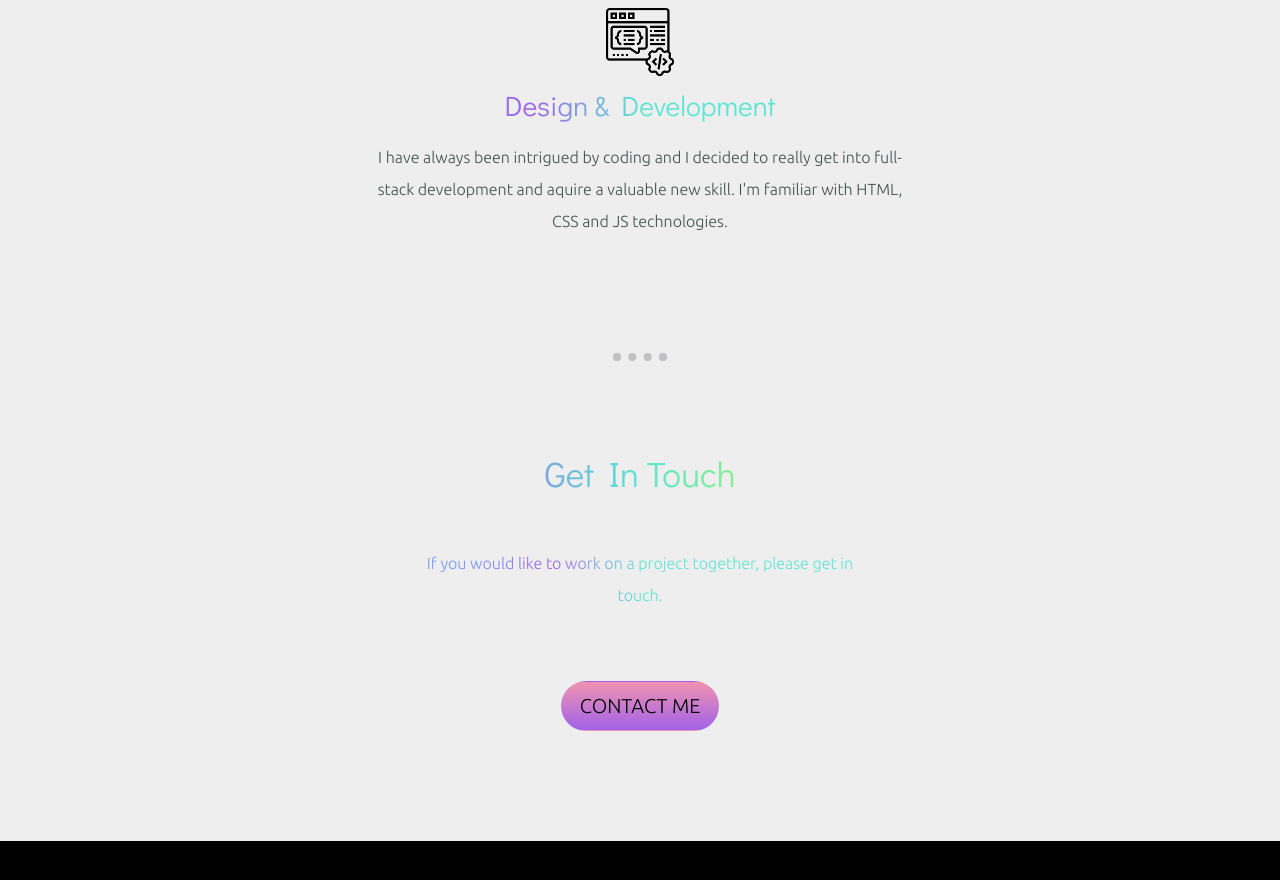
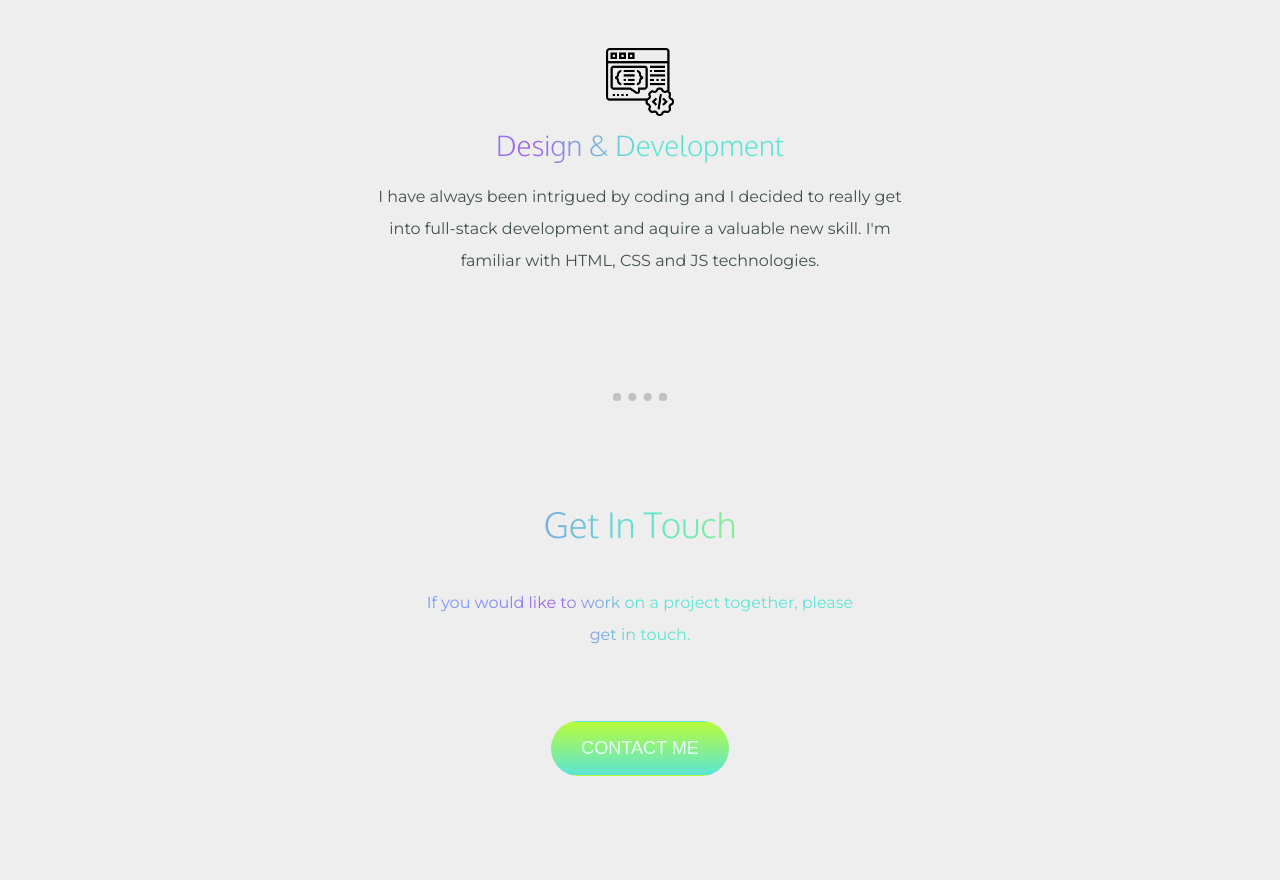
Before and after one commit to johnd33/MY-WEBSITE, a plain HTML site: page index.html in a window 1280 px wide. Shown: the part 1918-2798 px from the top of the page. Drawn offline with nearby package versions, Linux system fonts and the light colour scheme; a web font is replaced by a local one.

Commit message:
Add files via upload

```diff
--- a/css/styles.css
+++ b/css/styles.css
@@ -2,7 +2,7 @@
 /* 16px = 100% = 1rem/em e.g: 100px = 625% = 6.25rem/em */
 body {
   color: #40514E;
-  font-family: 'Ubuntu', sans-serif;
+  font-family: 'Montserrat', sans-serif;
   font-size: 1rem;
   margin: 0;
   text-align: center;
@@ -15,7 +15,7 @@ h1 {
   -webkit-text-fill-color: transparent;
   font-size: 5.625rem;
   margin: 50px auto 0 auto;
-  font-family: 'Ubuntu', sans-serif;
+  font-family: 'Oxygen', sans-serif;
   line-height: 2.5;
 }
 
@@ -24,11 +24,12 @@ h2 {
   background: linear-gradient(270deg, #b8fb3b 30%, #5ce5d5 50%, #a162e8 70%, #7898fb 90%);
   -webkit-background-clip: text;
   -webkit-text-fill-color: transparent;
-  font-family: 'Didact Gothic', sans-serif;
+  font-family: 'Oxygen', sans-serif;
   font-size: 2.5rem;
   font-weight: normal;
   line-height: 1.5rem;
-  padding-bottom: 2%;
+  padding-bottom: 1%;
+  padding-top: 1%;
 }
 
 h3 {
@@ -36,7 +37,7 @@ h3 {
   background: linear-gradient(270deg, #5ce5d5 50%, #a162e8 70%, #7898fb 90%);
   -webkit-background-clip: text;
   -webkit-text-fill-color: transparent;
-  font-family: 'Didact Gothic', sans-serif;
+  font-family: 'Oxygen', sans-serif;
   line-height: 2;
 }
 
@@ -105,7 +106,7 @@ p {
   right: 200px;
   top: 220px;
   animation: spin 3600s steps(60, end) infinite;
-  width: 15%;
+  /* width: 15%; */
 }
 
 @keyframes spin {
@@ -119,7 +120,7 @@ p {
   left: 200px;
   top: 220px;
   animation: spin 1000ms steps(60, end) infinite;
-  width: 15%;
+  /* width: 15%; */
 }
 
 @keyframes spin {
@@ -131,7 +132,7 @@ p {
 /* middle penta */
 .mountain {
   animation: spin 60s steps(60, end) infinite;
-  width: 15%;
+  /* width: 15%; */
 }
 
 @keyframes spin {
@@ -232,7 +233,7 @@ p {
   color: #161616;
   font-size: 5.625rem;
   margin: auto;
-  font-family: 'Ubuntu', sans-serif;
+  font-family: 'Montserrat', sans-serif;
   line-height: 1.5;
   padding-top: 100px;
   padding-bottom: 20px;
@@ -242,29 +243,34 @@ p {
   color: #f05454;
   font-size: 2.5rem;
   margin: auto;
-  font-family: 'Ubuntu', sans-serif;
+  font-family: 'Montserrat', sans-serif;
   line-height: 1.5;
 }
 
 .btn {
-  background: #f093b0;
-  background-image: -webkit-linear-gradient(top, #f093b0, #a162e8);
-  background-image: -moz-linear-gradient(top, #f093b0, #a162e8);
-  background-image: -ms-linear-gradient(top, #f093b0, #a162e8);
-  background-image: -o-linear-gradient(top, #f093b0, #a162e8);
-  background-image: linear-gradient(to bottom, #f093b0, #a162e8);
-  -webkit-border-radius: 60;
-  -moz-border-radius: 60;
-  border-radius: 60px;
-  font-family: 'Ubuntu', sans-serif;
-  color: black;
-  font-size: 20px;
-  padding: 9px 18px 9px 18px;
+  background: #b8fb3b;
+  background-image: -webkit-linear-gradient(top, #b8fb3b, #5ce5d5);
+  background-image: -moz-linear-gradient(top, #b8fb3b, #5ce5d5);
+  background-image: -ms-linear-gradient(top, #b8fb3b, #5ce5d5);
+  background-image: -o-linear-gradient(top, #b8fb3b, #5ce5d5);
+  background-image: linear-gradient(to bottom, #b8fb3b, #5ce5d5);
+  -webkit-border-radius: 28;
+  -moz-border-radius: 28;
+  border-radius: 28px;
+  font-family: Arial;
+  color: #e5fffb;
+  font-size: 18px;
+  padding: 13px 29px 13px 29px;
   text-decoration: none;
 }
 
 .btn:hover {
-  background: #bebebe;
+  background: #a162e8;
+  background-image: -webkit-linear-gradient(top, #a162e8, #7898fb);
+  background-image: -moz-linear-gradient(top, #a162e8, #7898fb);
+  background-image: -ms-linear-gradient(top, #a162e8, #7898fb);
+  background-image: -o-linear-gradient(top, #a162e8, #7898fb);
+  background-image: linear-gradient(to bottom, #a162e8, #7898fb);
   text-decoration: none;
 }
 
--- a/index.html
+++ b/index.html
@@ -9,7 +9,11 @@
   <meta name="viewport" content="width=device-width, initial-scale=1">
   <link rel="icon" href="favicon.ico">
   <link rel="preconnect" href="https://fonts.gstatic.com">
-  <link href="https://fonts.googleapis.com/css2?family=Didact+Gothic&family=Ubuntu:wght@300&display=swap" rel="stylesheet">
+  <link rel="preconnect" href="https://fonts.gstatic.com">
+  <link rel="preconnect" href="https://fonts.gstatic.com">
+  <link rel="preconnect" href="https://fonts.gstatic.com">
+  <link rel="preconnect" href="https://fonts.gstatic.com">
+<link href="https://fonts.googleapis.com/css2?family=Bigelow+Rules&family=Fira+Sans&family=Montserrat+Alternates&family=Montserrat:wght@100;400&family=Oxygen:wght@300&display=swap" rel="stylesheet">
   <link href="https://cdn.jsdelivr.net/npm/bootstrap@5.0.0-beta2/dist/css/bootstrap.min.css" rel="stylesheet" integrity="sha384-BmbxuPwQa2lc/FVzBcNJ7UAyJxM6wuqIj61tLrc4wSX0szH/Ev+nYRRuWlolflfl" crossorigin="anonymous">
   <link rel="stylesheet" href="css/styles.css">
   <script src="https://cdn.jsdelivr.net/npm/bootstrap@5.0.0-beta2/dist/js/bootstrap.bundle.min.js" integrity="sha384-b5kHyXgcpbZJO/tY9Ul7kGkf1S0CWuKcCD38l8YkeH8z8QjE0GmW1gYU5S9FOnJ0" crossorigin="anonymous"></script>
```
Also changed, not shown: images/skulls/aqua.png, images/skulls/green.png, images/skulls/lila.png, images/skulls/pink.png.
